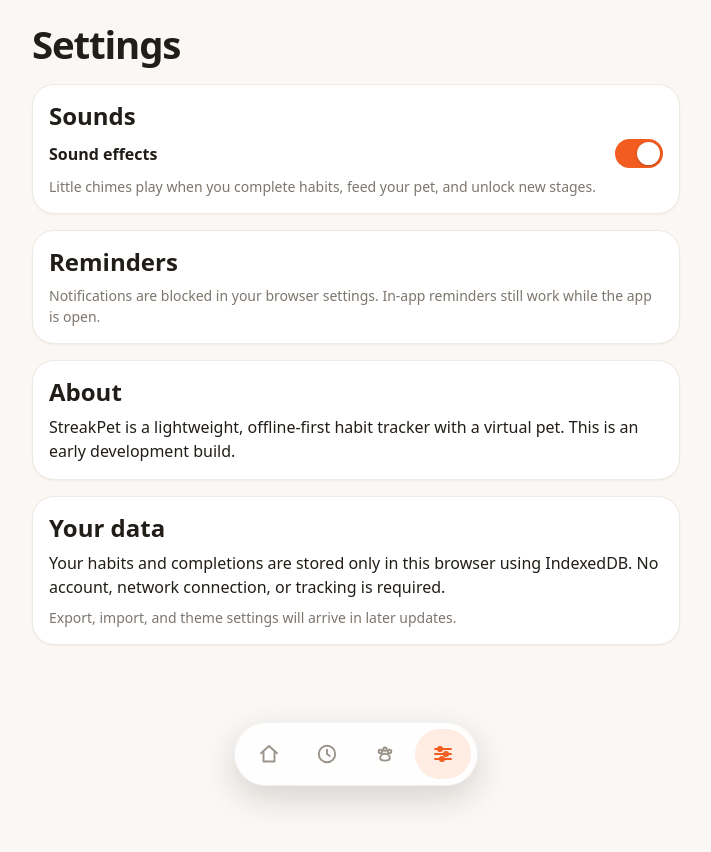
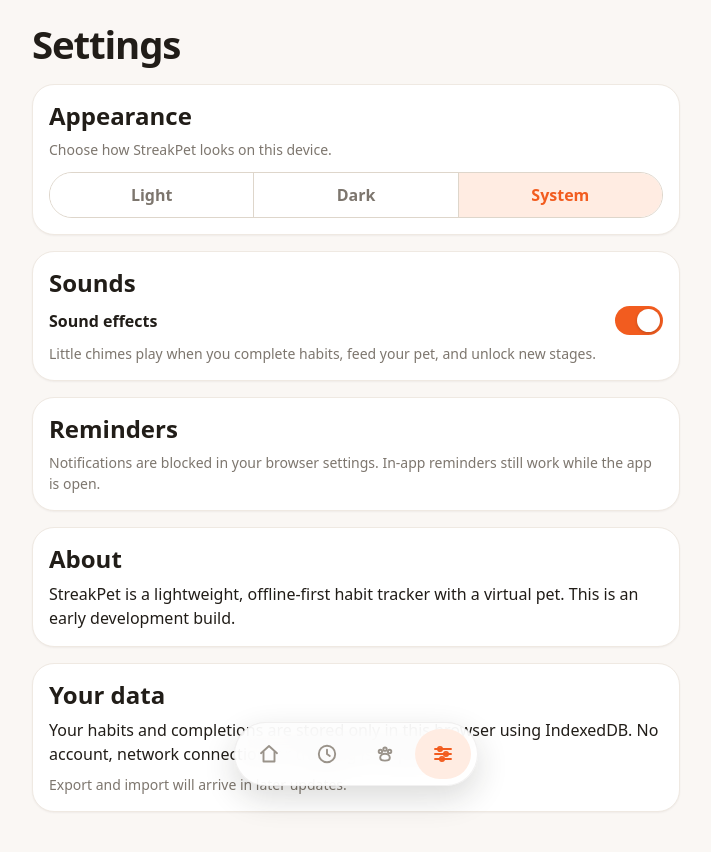
Before and after one commit to EchoAnshu/Streakpet, a Svelte app: page / in a window 1280 px wide. Both pictures are taken after a click on the button 727 px from the left and 754 px from the top of the page. Shown: the top 852 px of the page, without its empty margins (284-995 px from the left). Before the commit the page ends 800 px from the top, so only its background shows below. Built offline with nearby package versions, Linux system fonts and the light colour scheme.

Commit message:
feat: add dark mode with light/dark/system theme setting and no-flash startup

```diff
--- a/index.html
+++ b/index.html
@@ -11,6 +11,21 @@
     />
     <meta name="theme-color" content="#f25c1f" />
     <title>StreakPet</title>
+    <script>
+      ;(function () {
+        try {
+          var stored = localStorage.getItem('streakpet:theme')
+          var pref =
+            stored === 'light' || stored === 'dark' || stored === 'system' ? stored : 'system'
+          var dark =
+            pref === 'dark' ||
+            (pref === 'system' && window.matchMedia('(prefers-color-scheme: dark)').matches)
+          document.documentElement.dataset.theme = dark ? 'dark' : 'light'
+        } catch (error) {
+          document.documentElement.dataset.theme = 'light'
+        }
+      })()
+    </script>
   </head>
   <body>
     <div id="app"></div>
--- a/src/components/ActivityHeatmap.svelte
+++ b/src/components/ActivityHeatmap.svelte
@@ -89,7 +89,7 @@
     width: 12px;
     height: 12px;
     border-radius: 3.5px;
-    background: #f0eae3;
+    background: var(--color-heat-empty);
   }
 
   .heatmap__legend {
@@ -105,6 +105,6 @@
     width: 12px;
     height: 12px;
     border-radius: 3.5px;
-    background: #f0eae3;
+    background: var(--color-heat-empty);
   }
 </style>
--- a/src/components/AppNavigation.svelte
+++ b/src/components/AppNavigation.svelte
@@ -66,7 +66,7 @@
     gap: 2px;
     padding: 6px;
     border-radius: var(--radius-pill);
-    background: rgba(255, 255, 255, 0.88);
+    background: var(--color-nav-bg);
     backdrop-filter: blur(14px);
     border: 1px solid rgba(33, 29, 24, 0.06);
     box-shadow: var(--shadow-float);
--- /dev/null
+++ b/src/domain/theme.ts
@@ -0,0 +1,26 @@
+export const THEME_PREFERENCES = ['light', 'dark', 'system'] as const
+export type ThemePreference = (typeof THEME_PREFERENCES)[number]
+export type ResolvedTheme = 'light' | 'dark'
+
+export const THEME_LABELS: Record<ThemePreference, string> = {
+  light: 'Light',
+  dark: 'Dark',
+  system: 'System',
+}
+
+export const THEME_COLORS: Record<ResolvedTheme, string> = {
+  light: '#faf7f4',
+  dark: '#17130f',
+}
+
+export function isThemePreference(value: string): value is ThemePreference {
+  return (THEME_PREFERENCES as readonly string[]).includes(value)
+}
+
+export function resolveTheme(
+  preference: ThemePreference,
+  systemPrefersDark: boolean
+): ResolvedTheme {
+  if (preference === 'system') return systemPrefersDark ? 'dark' : 'light'
+  return preference
+}
--- a/src/main.ts
+++ b/src/main.ts
@@ -1,6 +1,9 @@
 import { mount } from 'svelte'
 import './styles/global.css'
 import App from './App.svelte'
+import { initTheme } from './stores/settings.svelte'
+
+initTheme()
 
 const app = mount(App, {
   target: document.getElementById('app')!,
--- a/src/stores/settings.svelte.ts
+++ b/src/stores/settings.svelte.ts
@@ -1,14 +1,32 @@
-const STORAGE_KEY = 'streakpet:muted'
+import {
+  THEME_COLORS,
+  isThemePreference,
+  resolveTheme,
+  type ThemePreference,
+} from '../domain/theme'
+
+const MUTED_STORAGE_KEY = 'streakpet:muted'
+const THEME_STORAGE_KEY = 'streakpet:theme'
 
 function readMuted(): boolean {
   try {
-    return localStorage.getItem(STORAGE_KEY) === '1'
+    return localStorage.getItem(MUTED_STORAGE_KEY) === '1'
   } catch {
     return false
   }
 }
 
+function readTheme(): ThemePreference {
+  try {
+    const raw = localStorage.getItem(THEME_STORAGE_KEY)
+    return raw && isThemePreference(raw) ? raw : 'system'
+  } catch {
+    return 'system'
+  }
+}
+
 let muted = $state(readMuted())
+let theme = $state<ThemePreference>(readTheme())
 
 export function getMuted(): boolean {
   return muted
@@ -17,8 +35,51 @@
 export function setMuted(value: boolean): void {
   muted = value
   try {
-    localStorage.setItem(STORAGE_KEY, value ? '1' : '0')
+    localStorage.setItem(MUTED_STORAGE_KEY, value ? '1' : '0')
   } catch {
     // Persisting the preference is best effort.
   }
 }
+
+export function getTheme(): ThemePreference {
+  return theme
+}
+
+function systemPrefersDark(): boolean {
+  return (
+    typeof window !== 'undefined' &&
+    typeof window.matchMedia === 'function' &&
+    window.matchMedia('(prefers-color-scheme: dark)').matches
+  )
+}
+
+function applyTheme(): void {
+  if (typeof document === 'undefined') return
+  const resolved = resolveTheme(theme, systemPrefersDark())
+  document.documentElement.dataset.theme = resolved
+  const meta = document.querySelector('meta[name="theme-color"]')
+  meta?.setAttribute('content', THEME_COLORS[resolved])
+}
+
+export function setTheme(next: ThemePreference): void {
+  theme = next
+  try {
+    localStorage.setItem(THEME_STORAGE_KEY, next)
+  } catch {
+    // Persisting the preference is best effort.
+  }
+  applyTheme()
+}
+
+let listening = false
+
+export function initTheme(): void {
+  applyTheme()
+  if (listening || typeof window === 'undefined' || typeof window.matchMedia !== 'function') {
+    return
+  }
+  listening = true
+  window.matchMedia('(prefers-color-scheme: dark)').addEventListener('change', () => {
+    if (theme === 'system') applyTheme()
+  })
+}
--- a/src/styles/global.css
+++ b/src/styles/global.css
@@ -11,6 +11,8 @@
   --color-border-strong: #ded6cb;
   --color-success: #2f9e63;
   --color-danger: #d64545;
+  --color-heat-empty: #f0eae3;
+  --color-nav-bg: rgba(255, 255, 255, 0.88);
 
   --radius-card: 22px;
   --radius-button: 14px;
@@ -27,14 +29,34 @@
 
   --shadow-card: 0 1px 2px rgba(33, 29, 24, 0.05);
   --shadow-float: 0 12px 32px rgba(33, 29, 24, 0.16);
+
+  color-scheme: light;
+}
+
+:root[data-theme='dark'] {
+  --color-background: #17130f;
+  --color-surface: #221d17;
+  --color-text: #f4efe8;
+  --color-muted: #a69b8e;
+  --color-primary: #ff7a45;
+  --color-primary-hover: #ff8f61;
+  --color-primary-soft: #3d2417;
+  --color-accent: #f5a524;
+  --color-border: #322b23;
+  --color-border-strong: #4a4036;
+  --color-success: #4cc38a;
+  --color-danger: #f27f7f;
+  --color-heat-empty: #2d2721;
+  --color-nav-bg: rgba(34, 29, 23, 0.9);
+
+  --shadow-card: 0 1px 2px rgba(0, 0, 0, 0.45);
+  --shadow-float: 0 12px 32px rgba(0, 0, 0, 0.55);
+
+  color-scheme: dark;
 }
 
 * {
   box-sizing: border-box;
-}
-
-html {
-  color-scheme: light;
 }
 
 body {
--- a/src/views/SettingsView.svelte
+++ b/src/views/SettingsView.svelte
@@ -1,7 +1,9 @@
 <script lang="ts">
+  import { THEME_LABELS, THEME_PREFERENCES } from '../domain/theme'
   import { playComplete } from '../lib/sound'
   import * as settingsStore from '../stores/settings.svelte'
 
+  let themePreference = $derived(settingsStore.getTheme())
   let permission = $state<NotificationPermission | 'unsupported'>(
     typeof Notification === 'undefined' ? 'unsupported' : Notification.permission
   )
@@ -20,6 +22,24 @@
 </script>
 
 <div class="settings-view">
+  <section class="card">
+    <h2>Appearance</h2>
+    <p class="settings-view__note">Choose how StreakPet looks on this device.</p>
+    <div class="settings-segments" role="group" aria-label="Theme">
+      {#each THEME_PREFERENCES as option (option)}
+        <button
+          type="button"
+          class="settings-segment"
+          class:settings-segment--active={themePreference === option}
+          aria-pressed={themePreference === option}
+          onclick={() => settingsStore.setTheme(option)}
+        >
+          {THEME_LABELS[option]}
+        </button>
+      {/each}
+    </div>
+  </section>
+
   <section class="card">
     <h2>Sounds</h2>
     <label class="settings-toggle">
@@ -78,7 +98,7 @@
       network connection, or tracking is required.
     </p>
     <p class="settings-view__note">
-      Export, import, and theme settings will arrive in later updates.
+      Export and import will arrive in later updates.
     </p>
   </section>
 </div>
@@ -98,6 +118,34 @@
 
   .settings-view__button {
     margin-top: var(--space-3);
+  }
+
+  .settings-segments {
+    display: flex;
+    border: 1.5px solid var(--color-border-strong);
+    border-radius: var(--radius-pill);
+    overflow: hidden;
+    margin-top: var(--space-3);
+  }
+
+  .settings-segment {
+    flex: 1;
+    min-height: 44px;
+    border: none;
+    background: var(--color-surface);
+    font: inherit;
+    font-weight: 600;
+    color: var(--color-muted);
+    cursor: pointer;
+  }
+
+  .settings-segment + .settings-segment {
+    border-left: 1.5px solid var(--color-border-strong);
+  }
+
+  .settings-segment--active {
+    background: var(--color-primary-soft);
+    color: var(--color-primary);
   }
 
   .settings-toggle {
```
Also changed, not shown: 2 other files (tests, documents, lock files or other folders).
